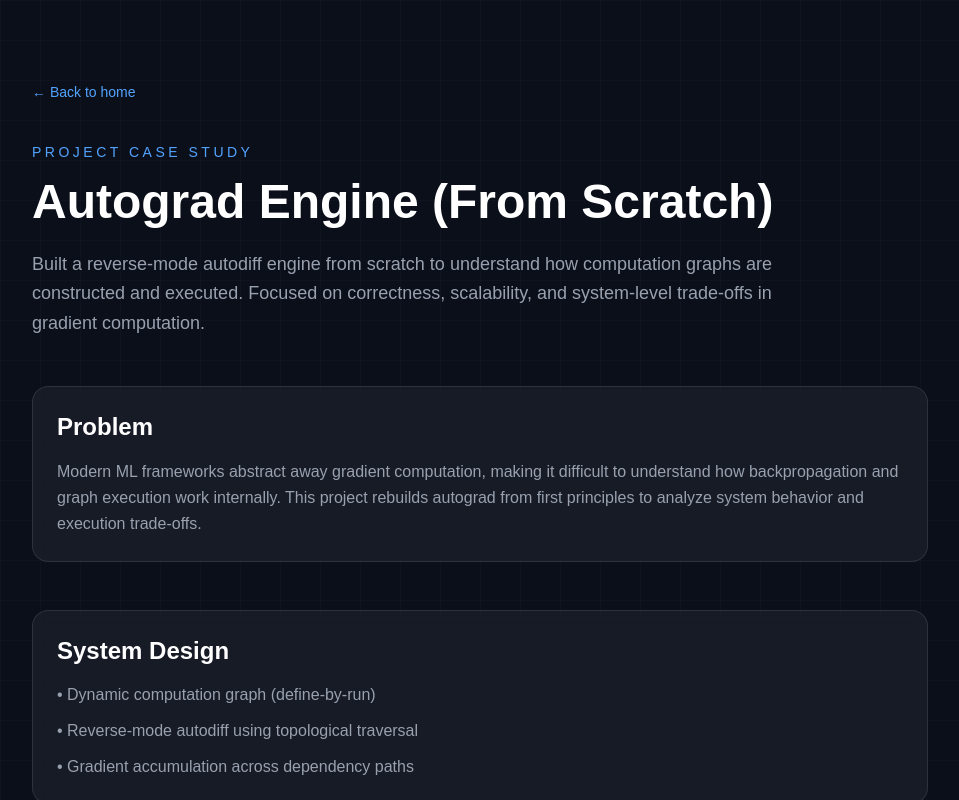
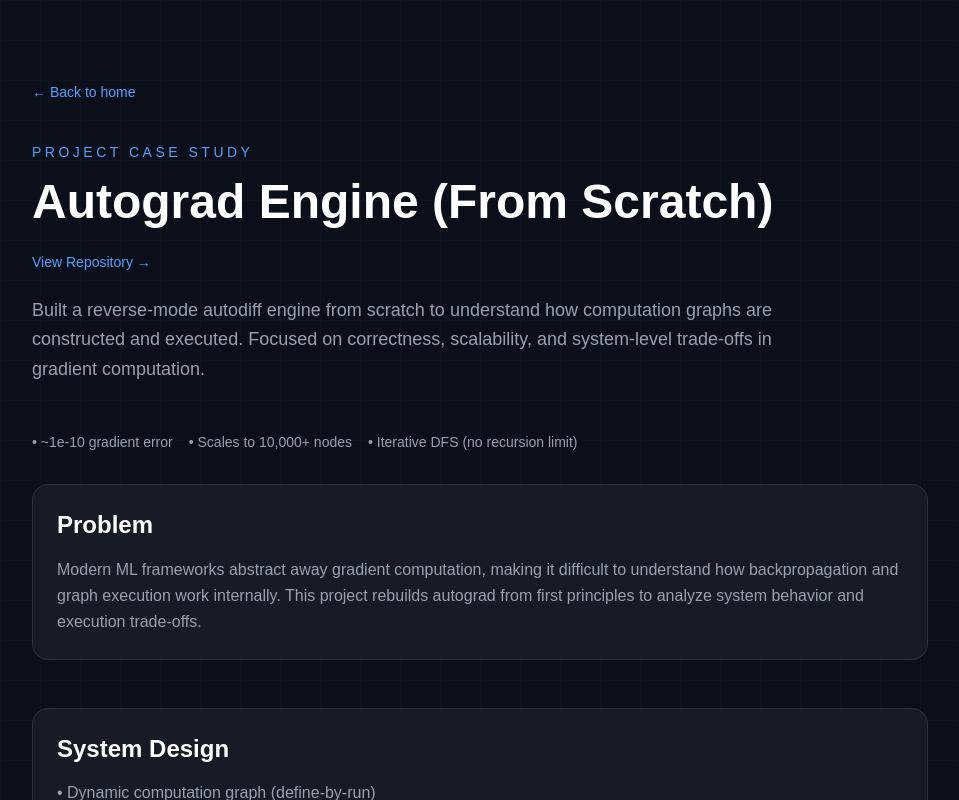
Before and after one commit to OmprakashSahani/ML-Systems-Portfolio, a Next.js app in the folder portfolio/: page /projects/autograd in a window 1280 px wide. Shown: the top 800 px of the page, without its empty margins (160-1119 px from the left). Built offline with nearby package versions, Linux system fonts and the light colour scheme.

Commit message:
feat: finalize portfolio with autograd, distributed training, and experiment tracker projects, including metrics, insights, and UX refinements

```diff
--- a/portfolio/src/app/page.tsx
+++ b/portfolio/src/app/page.tsx
@@ -162,7 +162,7 @@ export default function Home() {
             Selected Work
           </p>
           <h3 className="text-3xl font-semibold md:text-4xl">
-            Systems projects exploring performance, scalability, and system-level trade-offs
+            Systems projects focused on performance, scalability, and real-world behavior
           </h3>
         </div>
 
--- a/portfolio/src/app/projects/autograd/page.tsx
+++ b/portfolio/src/app/projects/autograd/page.tsx
@@ -27,12 +27,27 @@ export default function AutogradPage() {
           Autograd Engine (From Scratch)
         </h1>
 
+        <a
+          href="https://github.com/OmprakashSahani/autograd-engine"
+          target="_blank"
+          rel="noopener noreferrer"
+          className="mb-6 inline-block text-sm text-blue-400 hover:text-blue-300"
+        >
+          View Repository →
+        </a>
+
         {/* Intro */}
         <p className="mb-12 max-w-3xl text-lg leading-relaxed text-gray-400">
           Built a reverse-mode autodiff engine from scratch to understand how
           computation graphs are constructed and executed. Focused on correctness,
           scalability, and system-level trade-offs in gradient computation.
         </p>
+
+        <ul className="mb-8 flex flex-wrap gap-4 text-sm text-gray-400">
+          <li>• ~1e-10 gradient error</li>
+          <li>• Scales to 10,000+ nodes</li>
+          <li>• Iterative DFS (no recursion limit)</li>
+        </ul>
 
         {/* Problem */}
         <section className="mb-12 rounded-2xl border border-white/10 bg-white/5 backdrop-blur p-6">
@@ -103,6 +118,11 @@ export default function AutogradPage() {
           </div>
         </section>
 
+        <p className="mb-12 rounded-2xl border border-blue-400/20 bg-blue-400/5 p-5 text-sm leading-relaxed text-gray-300">
+          <span className="font-semibold text-blue-300">Takeaway:</span>{" "}
+            Autograd performance depends not only on mathematical correctness, but also on graph traversal strategy, memory behavior, and execution overhead.
+        </p>
+
         {/* Tech Stack */}
         <section className="rounded-2xl border border-blue-400/20 bg-blue-400/5 backdrop-blur p-6">
           <h2 className="mb-4 text-2xl font-semibold">Technical Stack</h2>
--- a/portfolio/src/app/projects/distributed/page.tsx
+++ b/portfolio/src/app/projects/distributed/page.tsx
@@ -23,12 +23,27 @@ export default function DistributedPage() {
           Distributed Training Simulator
         </h1>
 
+        <a
+          href="https://github.com/OmprakashSahani/distml-core"
+          target="_blank"
+          rel="noopener noreferrer"
+          className="mb-6 inline-block text-sm text-blue-400 hover:text-blue-300"
+        >
+          View Repository →
+        </a>
+
         {/* Intro */}
         <p className="mb-12 max-w-3xl text-lg leading-relaxed text-gray-400">
           Built a distributed training simulator to analyze scaling behavior,
           communication overhead, and system-level bottlenecks in data-parallel
           machine learning workloads.
         </p>
+
+        <ul className="mb-8 flex flex-wrap gap-4 text-sm text-gray-400">
+          <li>• ~0.77 efficiency (small models)</li>
+          <li>• Compute → communication bound at ~8 workers</li>
+          <li>• Negative scaling for large models (1000MB)</li>
+        </ul>
 
         {/* Problem */}
         <section className="mb-12 rounded-2xl border border-white/10 bg-white/5 backdrop-blur p-6">
@@ -111,6 +126,11 @@ export default function DistributedPage() {
           </div>
         </section>
 
+        <p className="mb-12 rounded-2xl border border-blue-400/20 bg-blue-400/5 p-5 text-sm leading-relaxed text-gray-300">
+          <span className="font-semibold text-blue-300">Takeaway:</span>{" "}
+            Distributed training stops scaling efficiently when communication overhead begins to dominate computation.
+        </p>
+
         {/* Tech */}
         <section className="rounded-2xl border border-blue-400/20 bg-blue-400/5 backdrop-blur p-6">
           <h2 className="mb-4 text-2xl font-semibold">Technical Stack</h2>
--- a/portfolio/src/app/projects/tracker/page.tsx
+++ b/portfolio/src/app/projects/tracker/page.tsx
@@ -23,11 +23,26 @@ export default function TrackerPage() {
           ML Experiment Tracker
         </h1>
 
+        <a
+          href="https://github.com/OmprakashSahani/ML-Experiment-Tracker"
+          target="_blank"
+          rel="noopener noreferrer"
+          className="mb-6 inline-block text-sm text-blue-400 hover:text-blue-300"
+        >
+          View Repository →
+        </a>
+
         {/* Intro */}
         <p className="mb-12 max-w-3xl text-lg leading-relaxed text-gray-400">
           Built a CLI-based experiment tracking system to support reproducible ML workflows,
           enabling structured run logging, metric comparison, and evaluation across experiments.
         </p>
+
+        <ul className="mb-8 flex flex-wrap gap-4 text-sm text-gray-400">
+          <li>• Reproducible experiment runs (timestamped)</li>
+          <li>• Structured metric logging & comparison</li>
+          <li>• CLI-driven workflow for ML experimentation</li>
+        </ul>
 
         {/* Problem */}
         <section className="mb-12 rounded-2xl border border-white/10 bg-white/5 backdrop-blur p-6">
@@ -81,6 +96,11 @@ export default function TrackerPage() {
           </div>
         </section>
 
+        <p className="mb-12 rounded-2xl border border-blue-400/20 bg-blue-400/5 p-5 text-sm leading-relaxed text-gray-300">
+          <span className="font-semibold text-blue-300">Takeaway:</span>{" "}
+            Effective ML experimentation requires structured tracking, reproducible runs, and reliable metric comparison across configurations.
+        </p>
+
         {/* Tech */}
         <section className="rounded-2xl border border-blue-400/20 bg-blue-400/5 backdrop-blur p-6">
           <h2 className="mb-4 text-2xl font-semibold">Technical Stack</h2>
```
